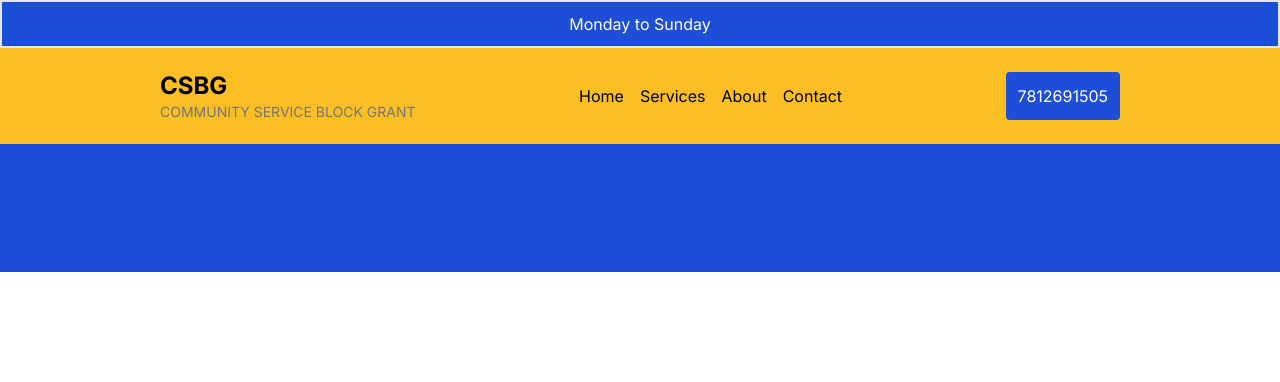
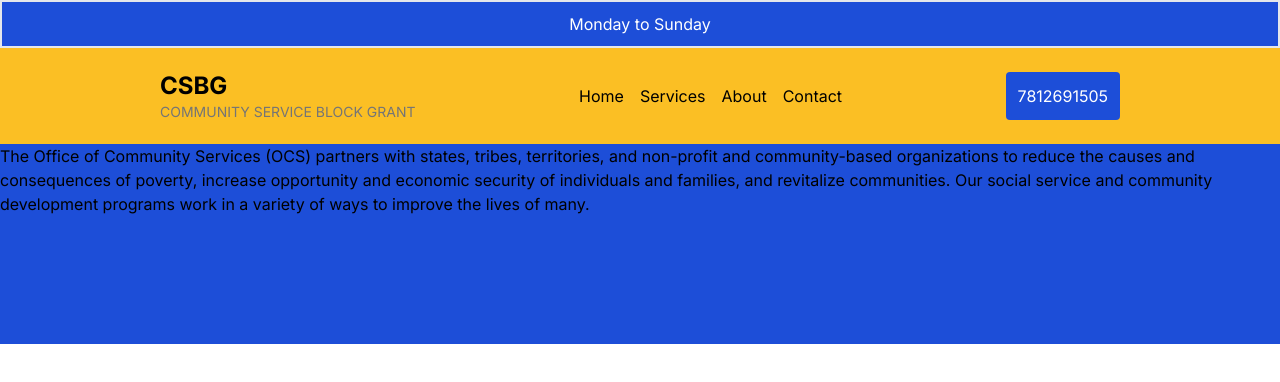
Before and after one commit to Richson-Tech/org, a Next.js app: page /about in a window 1280 px wide. Shown: the top 382 px of the page. Built offline with nearby package versions, Linux system fonts and the light colour scheme.

Commit message:
new commits added

```diff
--- a/src/app/about/page.jsx
+++ b/src/app/about/page.jsx
@@ -3,6 +3,9 @@
 const page = () => {
   return (
     <div className="bg-blue-700 h-max w-full pb-32">
+      <p>
+      The Office of Community Services (OCS) partners with states, tribes, territories, and non-profit and community-based organizations to reduce the causes and consequences of poverty, increase opportunity and economic security of individuals and families, and revitalize communities. Our social service and community development programs work in a variety of ways to improve the lives of many.
+      </p>
 
     </div>
   )
```
